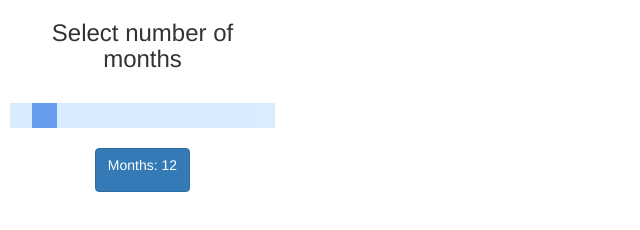
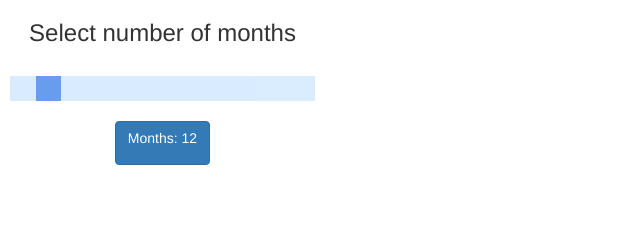
Before and after one commit to nandavikas/months-slider, a plain HTML site: page index.html in a window 1280 px wide. Shown: the whole page, without its empty margins (0-640 px from the left). Drawn offline with nearby package versions, Linux system fonts and the light colour scheme.

Commit message:
width adjustment

```diff
--- a/index.html
+++ b/index.html
@@ -10,7 +10,7 @@
 .bodycontainer{
 margin-left: 10px;
 padding-right:10px;
-width: 275px;
+width: 315px;
 }
 .slidecontainer {
   width: 100%;
```
